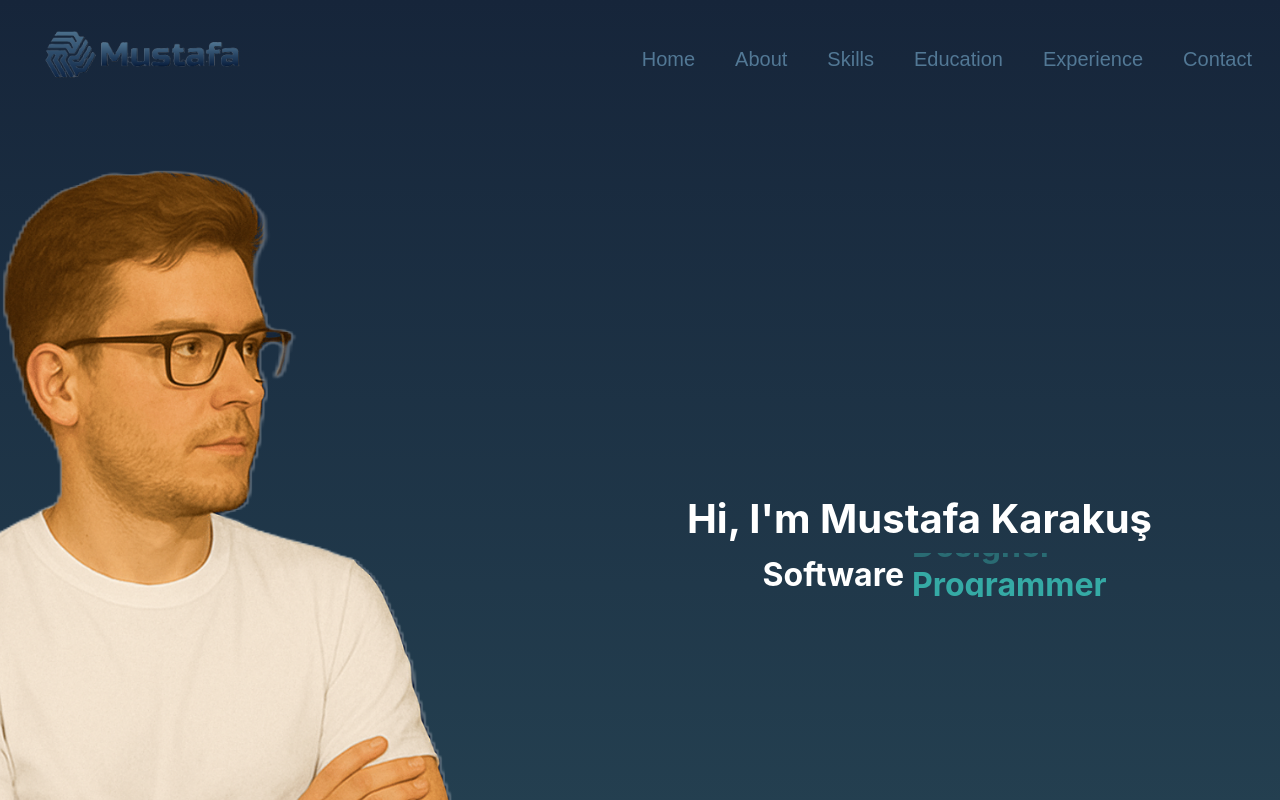
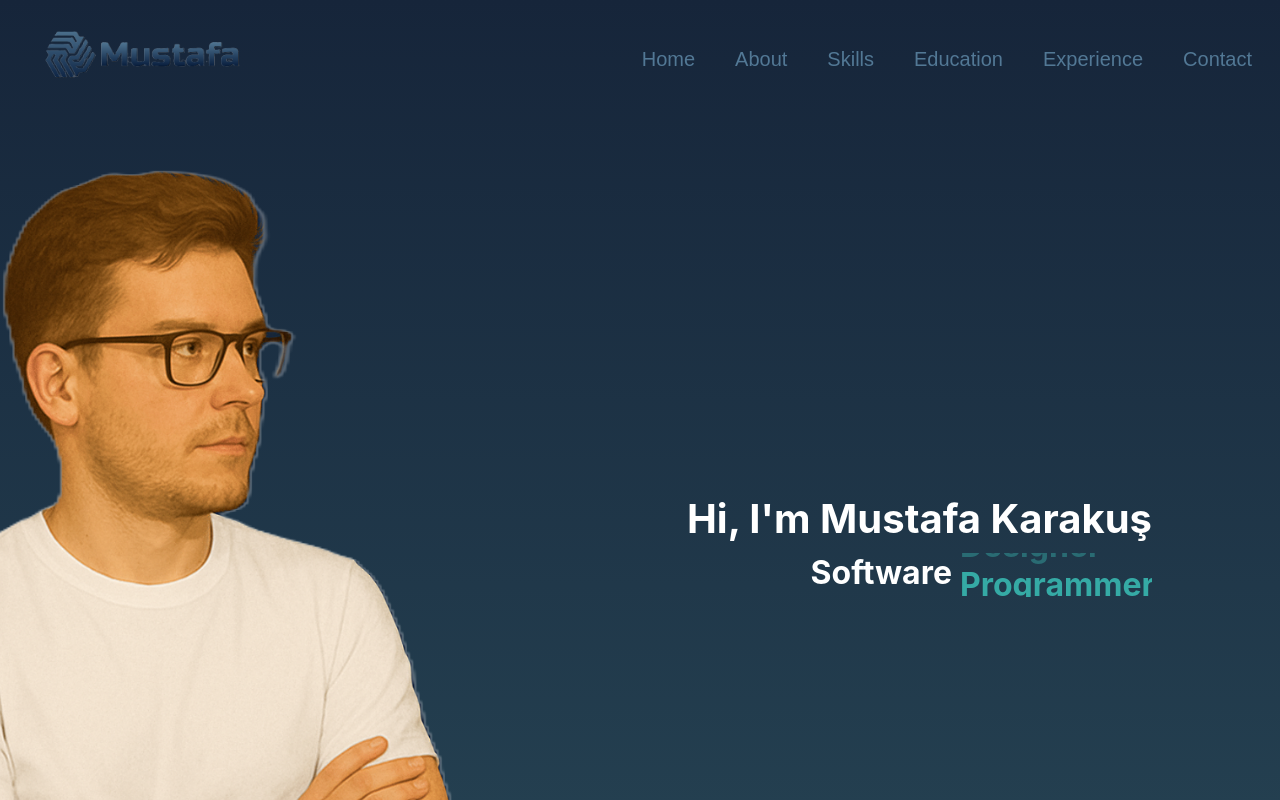
Before and after one commit to MustafaKarakus1/portfolio, a React (Create React App) app: page / in a window 1280 px wide. Shown: the top 800 px of the page. Built offline with nearby package versions, Linux system fonts and the light colour scheme.

Commit message:
minor changes

```diff
--- a/src/Components/pages/Home/Home.css
+++ b/src/Components/pages/Home/Home.css
@@ -42,8 +42,8 @@
 .home-card-text {
   font-size: 2rem;
   font-weight: bold;
-  text-align: right;
-  align-items: center;
+  /*text-align: right;
+  align-items: center;*/
   color: white;
   margin: 0;
   display: flex;
@@ -55,7 +55,7 @@
 
 .home-card-text > .static-text {
   color: white;
-  white-space: nowrap;
+  /*white-space: nowrap;*/
 }
 
 .home-card-text > .animated-words {
@@ -63,7 +63,7 @@
   height: 2.8rem;
   overflow: hidden;
   color: turquoise;
-  width: 15rem; /* genişlik veriyoruz hizalama için */
+  width: 12rem;
   text-align: left;
 }
 
```
Also changed, not shown: src/Components/pages/About/About.js (+10 -1 lines).
